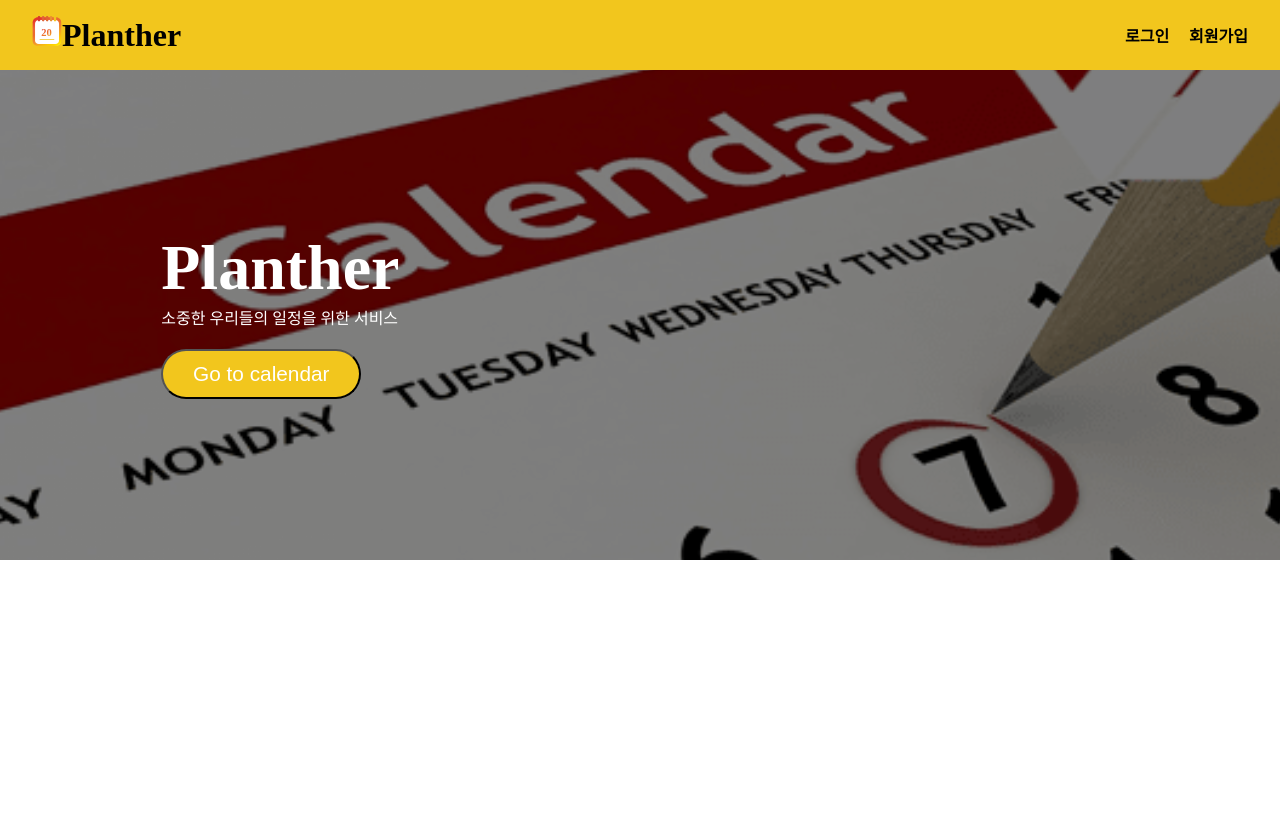
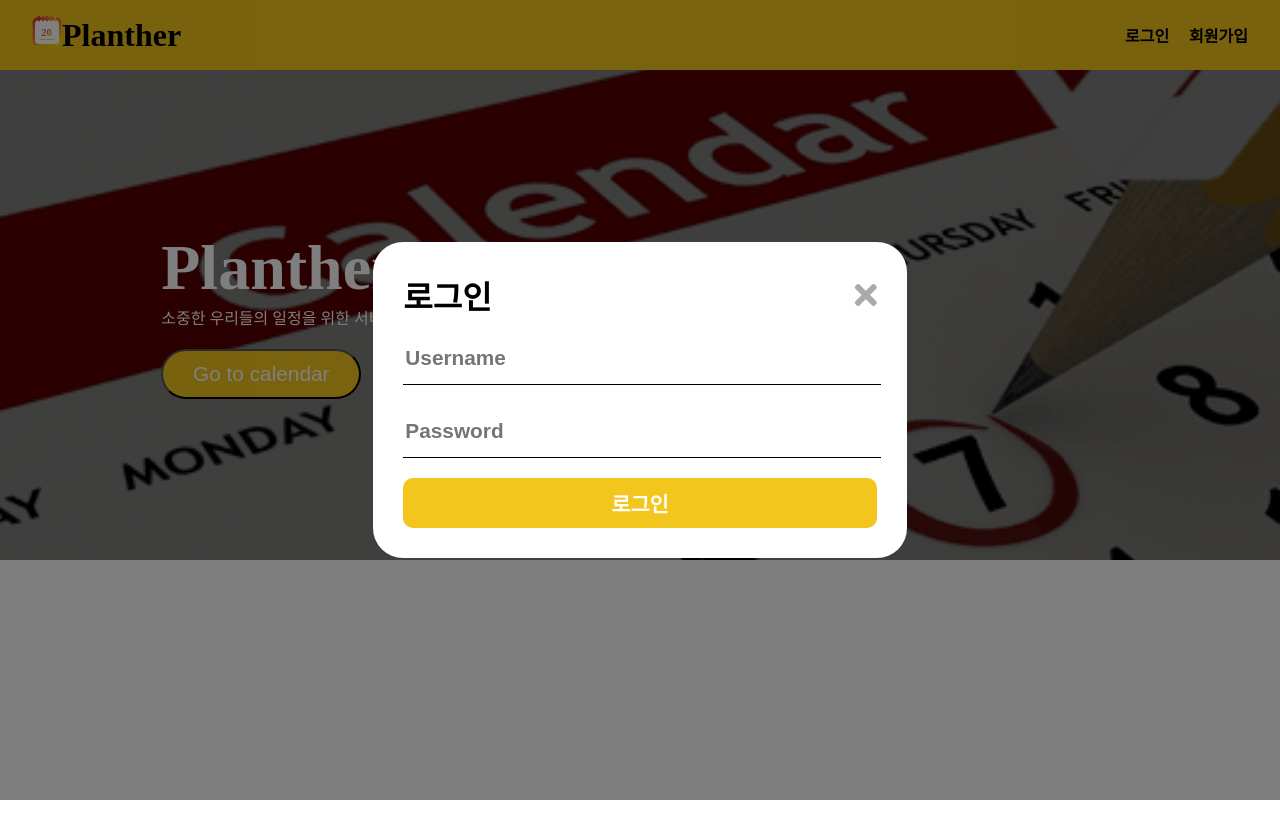
Before and after one commit to hwangseonu/planther-frontend-vue, a Vue app: page / in a window 1280 px wide. Both pictures are taken after a click on the element "로그인". Shown: the top 838 px of the page. Built offline with nearby package versions, Linux system fonts and the light colour scheme.

Commit message:
feat: Add login modal

```diff
--- a/index.html
+++ b/index.html
@@ -3,6 +3,7 @@
   <head>
     <meta charset="utf-8">
     <meta name="viewport" content="width=device-width,initial-scale=1.0">
+    <link rel="stylesheet" href="https://use.fontawesome.com/releases/v5.6.3/css/all.css" integrity="sha384-UHRtZLI+pbxtHCWp1t77Bi1L4ZtiqrqD80Kn4Z8NTSRyMA2Fd33n5dQ8lWUE00s/" crossorigin="anonymous">
     <title>planther-frontend-vue</title>
   </head>
   <body>
--- /dev/null
+++ b/src/components/LoginModal.vue
@@ -0,0 +1,118 @@
+<template>
+  <div v-if="visible" class="login-wrapper" @click="wrapperClick">
+    <div class="login-modal">
+      <div class="login-header">
+        <p class="login-title">로그인</p>
+        <i class="login-close fas fa-times" @click="onCloseClick"></i>
+      </div>
+      <div class="login-form">
+        <input v-model="username" title="username" placeholder="Username">
+        <input v-model="password" title="password" placeholder="Password" type="password">
+        <button class="login-button" @click="onLoginClick">로그인</button>
+      </div>
+    </div>
+  </div>
+</template>
+
+<script>
+  export default {
+    name: "LoginModal",
+    data() {
+      return {
+        visible: false,
+        username: '',
+        password: ''
+      }
+    },
+    mounted: function () {
+      this.$root.$on('login-click', () => {
+        this.visible = true;
+      })
+    },
+    methods: {
+      onCloseClick: function () {
+        this.visible = false
+      },
+      onLoginClick: function () {
+        console.log(this.username);
+        console.log(this.password);
+      },
+      wrapperClick: function (event) {
+        event.preventDefault();
+        if (event.target.classList.contains('login-wrapper')) {
+          this.visible = false;
+        }
+      }
+    }
+  }
+</script>
+
+<style>
+  .login-wrapper {
+    display: flex;
+    align-items: center;
+    justify-content: center;
+    width: 100%;
+    height: 100%;
+    position: fixed;
+    left: 0;
+    top: 0;
+    background-color: rgba(0, 0, 0, 0.5);
+  }
+
+  .login-modal {
+    padding: 30px;
+    width: calc(41.666% - 60px);
+    background-color: #FFF;
+    border-radius: 30px;
+  }
+
+  .login-header {
+    display: flex;
+    align-items: center;
+    cursor: default;
+  }
+
+  .login-title {
+    font-weight: bold;
+    font-size: 2em;
+  }
+
+  .login-close {
+    font-size: 2em;
+    color: #AAA;
+    flex: 0 1 auto;
+    margin-left: auto;
+    cursor: pointer;
+  }
+
+  .login-close:hover {
+    color: #1f1f1f;
+  }
+
+  .login-form {
+    margin-top: 3%;
+    height: 100%;
+  }
+
+  .login-form input {
+    width: 100%;
+    height: 50px;
+    margin-bottom: 20px;
+    border: none;
+    border-bottom: 1px solid #000;
+    font-size: 1.3em;
+    font-weight: bold;
+  }
+
+  .login-form .login-button {
+    width: 100%;
+    height: 50px;
+    border: none;
+    border-radius: 10px;
+    background: #f2c61d;
+    font-weight: bold;
+    font-size: 1.3em;
+    color: #FFF;
+  }
+</style>
--- a/src/components/Navbar/Navbar.vue
+++ b/src/components/Navbar.vue
@@ -2,7 +2,7 @@
   <nav class="navbar">
     <a href="/">
       <div class="navbar-brand">
-        <img class="logo" src="../../assets/images/logo.svg" alt="logo">
+        <img class="logo" src="../assets/images/logo.svg" alt="logo">
         <span class="title">Planther</span>
       </div>
     </a>
@@ -12,16 +12,24 @@
         <span class="menu-item">로그아웃</span>
       </div>
       <div v-else>
-        <span class="menu-item">로그인</span>
+        <span class="menu-item" @click="loginClick">로그인</span>
         <span class="menu-item">회원가입</span>
       </div>
     </div>
+    <login-modal></login-modal>
   </nav>
 </template>
 
 <script>
+  import LoginModal from './LoginModal';
   export default {
     name: 'Navbar',
+    components: {LoginModal},
+    methods: {
+      loginClick: function () {
+        this.$root.$emit('login-click')
+      }
+    },
     data() {
       return {
         login: '',
--- a/src/pages/Main.vue
+++ b/src/pages/Main.vue
@@ -14,7 +14,7 @@
 </template>
 
 <script>
-  import Navbar from '../components/Navbar/Navbar';
+  import Navbar from '../components/Navbar';
 
   export default {
     name: 'Main',
```
